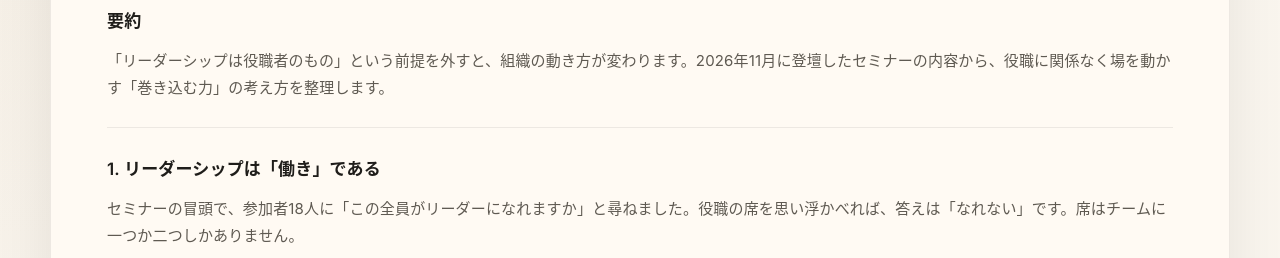
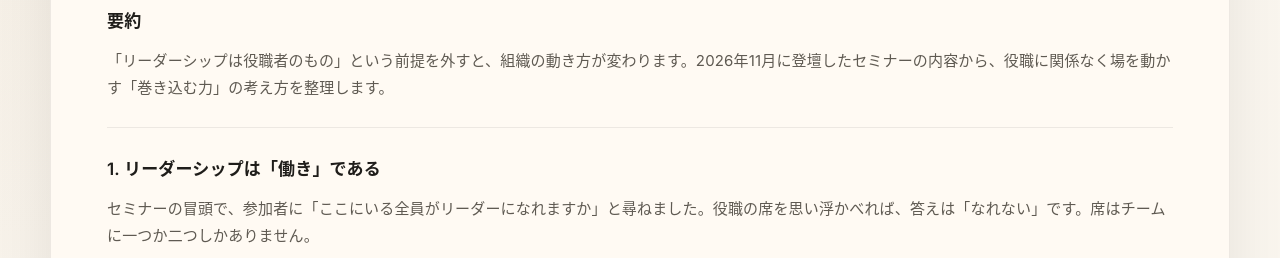
Before and after one commit to damatsucon/damatsuconhp, a plain HTML site: page code_sandbox_light_git_bd143990_1787121911/column.html in a window 1280 px wide. Shown: the part 672-930 px from the top of the page. Drawn offline with nearby package versions, Linux system fonts and the light colour scheme; no server answers.

Commit message:
コラム：参加者数の記載を削除
Co-Authored-By: Claude Fable 5.2 <noreply@anthropic.com>
Claude-Session: https://claude.ai/code/session_01Hpg9KHnv3YXtwAfs16nBtY

```diff
--- a/code_sandbox_light_git_bd143990_1787121911/column.html
+++ b/code_sandbox_light_git_bd143990_1787121911/column.html
@@ -447,7 +447,7 @@
             </div>
             <div class="column-block">
               <h4>1. リーダーシップは「働き」である</h4>
-              <p>セミナーの冒頭で、参加者18人に「この全員がリーダーになれますか」と尋ねました。役職の席を思い浮かべれば、答えは「なれない」です。席はチームに一つか二つしかありません。</p>
+              <p>セミナーの冒頭で、参加者に「ここにいる全員がリーダーになれますか」と尋ねました。役職の席を思い浮かべれば、答えは「なれない」です。席はチームに一つか二つしかありません。</p>
               <p>社会心理学者の三隅二不二が提唱したPM理論は、リーダーシップを人の資質ではなく、二つの「働き」として捉えます。仕事を前に進める働き（P：課題達成）と、チームをまとめて保つ働き（M：集団維持）です。働きであれば、役職がなくても果たせます。話が散らかって何も決まらない会議で「今日は何が決まればいいですか」と尋ねる。これはPの働きです。黙っている人に「どう思いますか」と声をかける。これはMの働きです。場に足りない働きを一つ補えば、それで十分です。</p>
             </div>
             <div class="column-block">
```
